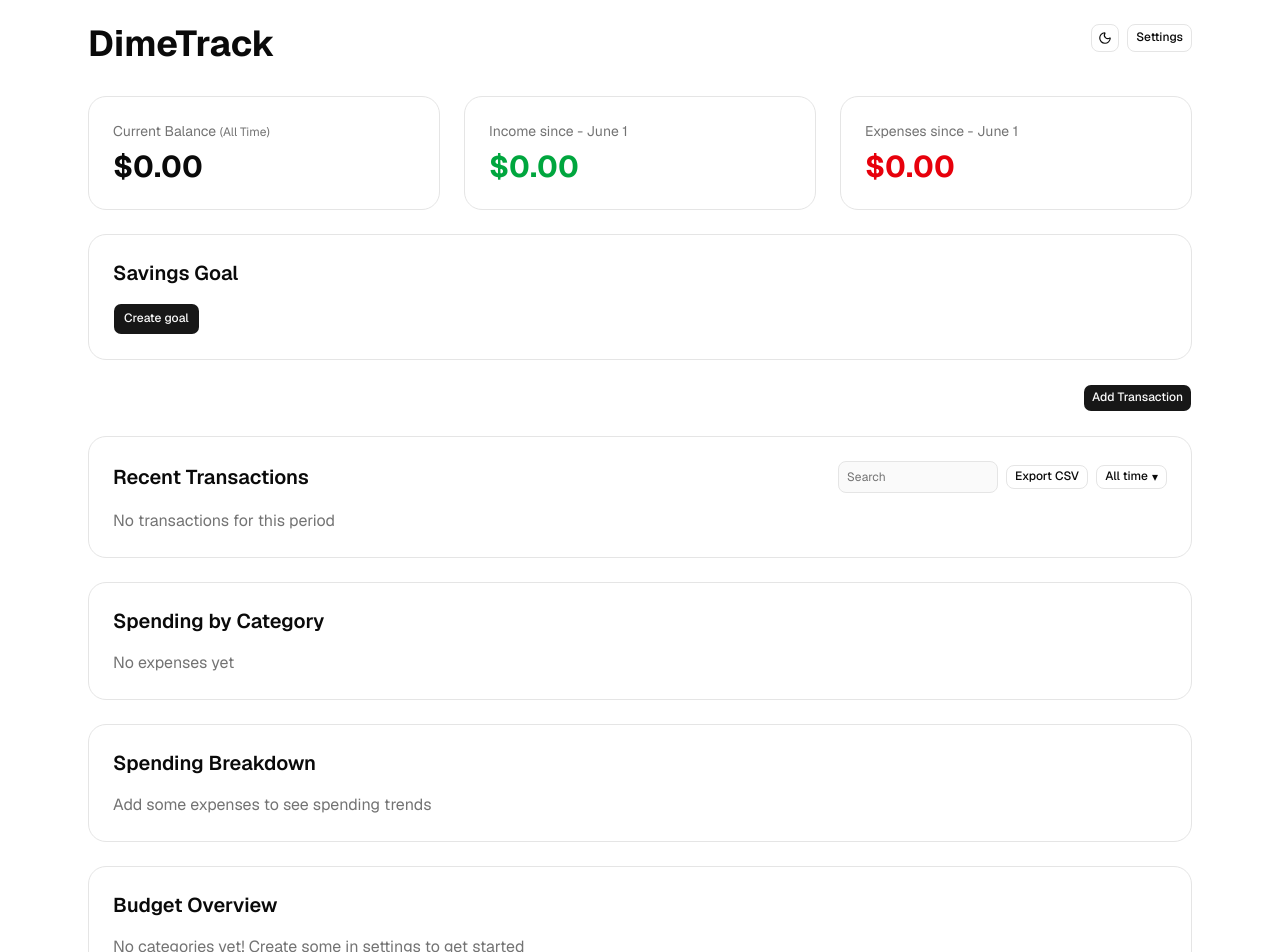
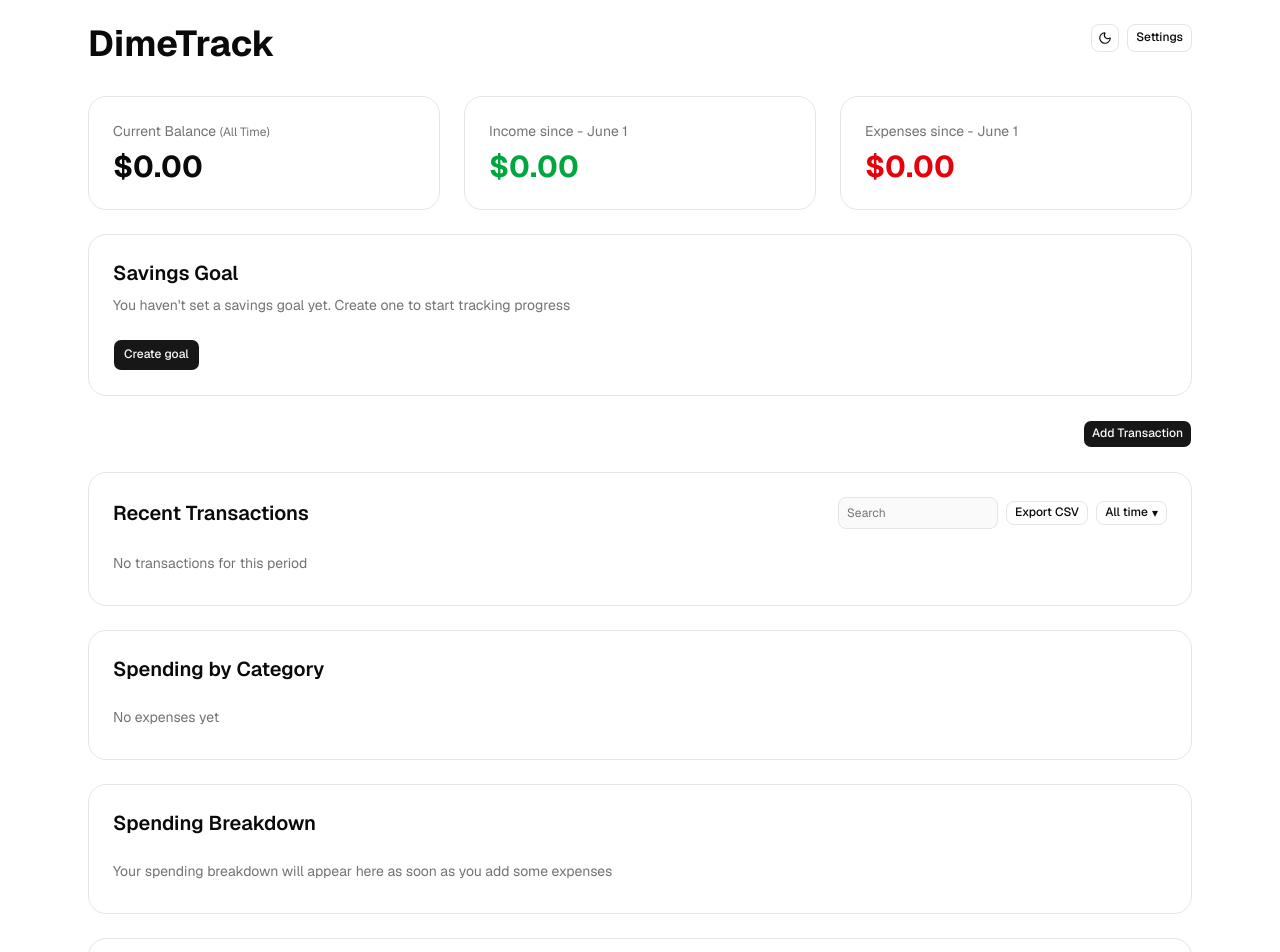
Before and after one commit to d3monas/DimeTrack, a Next.js app: page /app in a window 1280 px wide. Shown: the top 952 px of the page. Built offline with nearby package versions, Linux system fonts and the light colour scheme.

Commit message:
feat: create emptyState.tsx & update all components to use new EmptyState component

```diff
--- a/components/budgetOverview.tsx
+++ b/components/budgetOverview.tsx
@@ -1,6 +1,7 @@
 import { useState } from "react"
 import { Input } from "@/components/ui/input"
 import { Button } from "@/components/ui/button"
+import { EmptyState } from "./emptyState"
 
 type BudgetOverviewThings = {
   totals: Record<string, number>
@@ -76,7 +77,7 @@ export function BudgetOverview({ totals, budgets, onUpdateBudget, currencySymbol
     return (
       <div className="mt-6 rounded-2xl border p-4 sm:p-6">
         <h2 className="mb-4 text-xl font-semibold">Budget Overview</h2>
-        <p className="text-muted-foreground">No categories yet! Create some in settings to get started</p>
+        <EmptyState message="You don't have any categories yet. Create some in settings" />
       </div>
     )
   }
--- a/components/categoryBreakdown.tsx
+++ b/components/categoryBreakdown.tsx
@@ -1,3 +1,5 @@
+import { EmptyState } from "./emptyState"
+
 type CategoryBreakdownThings = {
     totals: Record<string, number>
     currencySymbol: string
@@ -10,7 +12,7 @@ export function CategoryBreakdown({ totals, currencySymbol }: CategoryBreakdownT
         return (
             <div className="mt-6 rounded-2xl border p-6">
                 <h2 className="mb-4 text-xl font-semibold">Spending by Category</h2>
-                <p className="text-muted-foreground">No expenses yet</p>
+                <EmptyState message="No expenses yet" />
             </div>
         )
     }
--- /dev/null
+++ b/components/emptyState.tsx
@@ -0,0 +1,9 @@
+type EmptyStateThings = {
+    message: string
+}
+
+export function EmptyState({ message }: EmptyStateThings) {
+    return (
+        <p className="py-2 text-sm text-muted-foreground">{message}</p>
+    )
+}
--- a/components/goals/goalCard.tsx
+++ b/components/goals/goalCard.tsx
@@ -9,6 +9,7 @@ import type { Transaction } from "@/types/transaction"
 import { defaultSavingsCategory } from "@/lib/consts"
 import { PaginationUI } from "../paginationUI"
 import { pagination } from "@/lib/pagination"
+import { EmptyState } from "../emptyState"
 
 type GoalCardThings = {
     goal: Goal | null
@@ -66,6 +67,7 @@ export function GoalCard({ goal, progress, remaining, onEdit, onContribute, curr
         return (
             <div className="mt-6 rounded-2xl border p-4 sm:p-6">
                 <h2 className="text-xl font-semibold">Savings Goal</h2>
+                <EmptyState message="You haven't set a savings goal yet. Create one to start tracking progress" />
                 <Button size="lg" variant="default" onClick={onEdit} className="mt-4">Create goal</Button>
             </div>
         )
--- a/components/recentTransactions/transactionList.tsx
+++ b/components/recentTransactions/transactionList.tsx
@@ -8,6 +8,7 @@ import { PaginationUI } from "../paginationUI"
 import { pagination } from "@/lib/pagination"
 import { Input } from "../ui/input"
 import { exportToCSV } from "@/lib/csv"
+import { EmptyState } from "../emptyState"
 
 const filterLabels: Record<FilterPeriod, string> = {
     today: "Today",
@@ -85,7 +86,7 @@ export function TransactionList({
             </div>
 
             {searchedTransactions.length === 0 ? (
-                <p className="text-muted-foreground">{searchTerm.trim() ? "No transactions match your search" : "No transactions for this period"}</p>
+                <EmptyState message={searchTerm.trim() ? `No results match "${searchTerm}". Try a different search term.` : "No transactions for this period"} />
             ) : (
                 <>
                     <div className="space-y-4">
--- a/components/settings/recurringManager.tsx
+++ b/components/settings/recurringManager.tsx
@@ -1,6 +1,7 @@
 import { Button } from "@/components/ui/button"
 import type { RecurringTransaction } from "@/types/recurringTransaction"
 import { getNextDate } from "@/lib/recurring"
+import { EmptyState } from "../emptyState"
 
 type RecurringManagerThings = {
     recurring: RecurringTransaction[]
@@ -27,7 +28,7 @@ export function RecurringManager({ recurring, currencySymbol, onDelete }: Recurr
         return (
             <div>
                 <h3 className="font-semibold">Recurring Transactions</h3>
-                <p className="text-sm text-muted-foreground">No recurring transactions yet. To add: check "Recurring transaction" when adding a transaction</p>
+                <EmptyState message="No recurring transactions yet. To add: check 'Recurring transaction' when adding a transaction" />
             </div>
         )
     }
--- a/components/spendingCharts.tsx
+++ b/components/spendingCharts.tsx
@@ -1,4 +1,5 @@
 import { PieChart, Pie, Cell, Tooltip, ResponsiveContainer } from "recharts"
+import { EmptyState } from "./emptyState"
 
 type SpendingChartThings = {
     totals: Record<string, number>
@@ -20,7 +21,7 @@ export function SpendingChart({ totals }: SpendingChartThings) {
         return (
             <div className="rounded-2xl border p-6 mt-6">
                 <h2 className="mb-4 text-xl font-semibold">Spending Breakdown</h2>
-                <p className="text-muted-foreground">Add some expenses to see spending trends</p>
+                <EmptyState message="Your spending breakdown will appear here as soon as you add some expenses" />
             </div>
         )
     }
```
